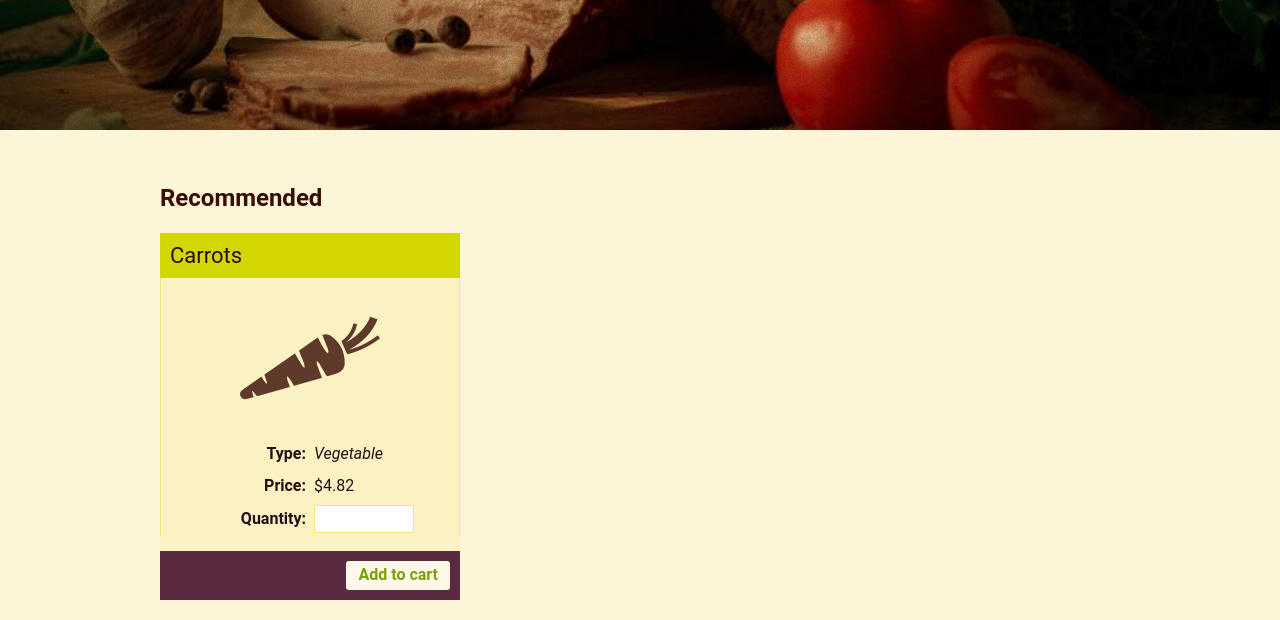
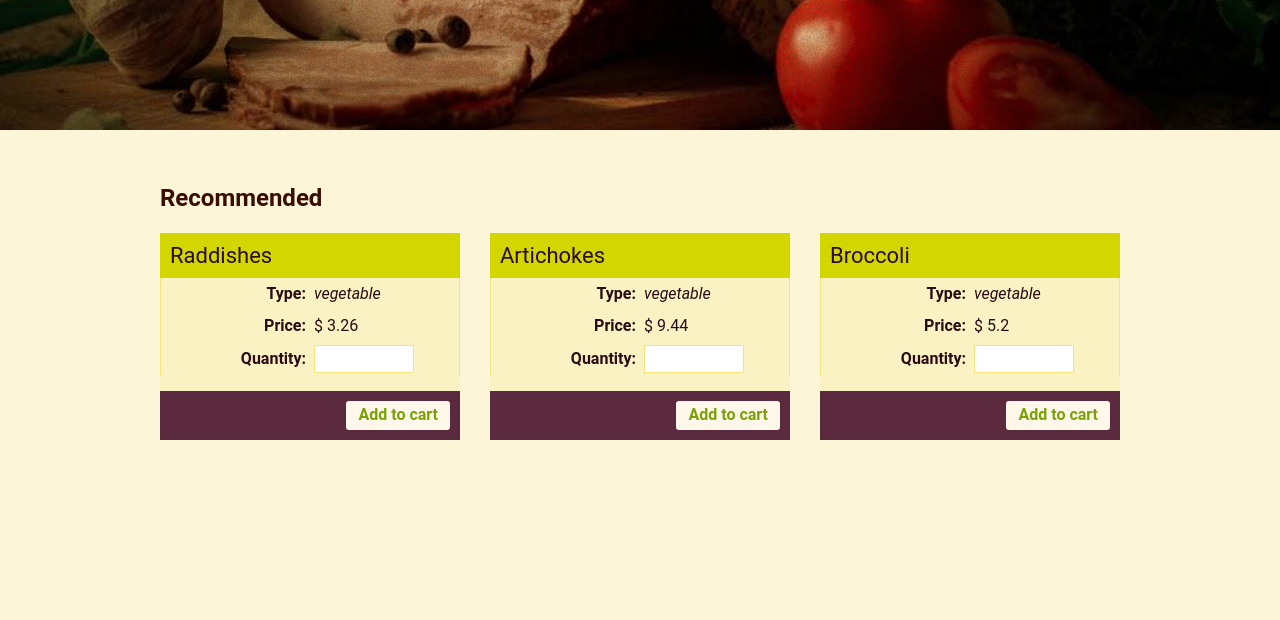
Before and after one commit to mathsz08/vue-site, a website: page src/app.html in a window 1280 px wide. Shown: the part 418-1038 px from the top of the page. After the commit the page ends 878 px from the top, so only its background shows below. Drawn offline with nearby package versions, Linux system fonts and the light colour scheme.

Commit message:
3rd commit

```diff
--- a/src/app.html
+++ b/src/app.html
@@ -25,7 +25,7 @@
         </nav>
         <a @click="toggleSideBar" class="top-bar-cart-link">
           <i class="icofont-cart-alt icofont-1x"></i>
-          <span>Cart (0)</span>
+          <span>Cart ({{  totalQuantity}})</span>
         </a>
       </header>
 
@@ -41,19 +41,19 @@
 
         <div class="recommended">
 
-          <div class="card">
+          <div v-for="(product,i) in inventory.slice(0,3)" :key="product.id" class="card">
             <div class="card-title">
-              Carrots
+              {{product.name}}
             </div>
             <div class="card-body">
-              <i class="icofont-10x icofont-carrot"></i>
+              <i class="icofont-10x icofont-{{product.icon}}"></i>
               <form>
                 <div class="row">
                   <div class="cell">
                     <label>Type:</label>
                   </div>
                   <div class="cell">
-                    <em>Vegetable</em>
+                    <em>{{product.type}}</em>
                   </div>
                 </div>
                 <div class="row">
@@ -61,7 +61,7 @@
                     <label>Price:</label>
                   </div>
                   <div class="cell">
-                    $4.82
+                    $ {{product.price.USD}}
                   </div>
                 </div>
                 <div class="row">
@@ -69,13 +69,13 @@
                     <label>Quantity:</label>
                   </div>
                   <div class="cell">
-                    <input type="number" v-model.number="inventory.carrots" >
+                    <input type="number" v-model.number="product.quantity" >
                   </div>
                 </div>
               </form>
             </div>
             <div class="card-footer">
-              <button @click="addToCart('carrots')" class="btn btn-light">Add to cart</button>
+              <button @click="addToCart(product.name,i)" class="btn btn-light">Add to cart</button>
             </div>
           </div>
 
@@ -86,7 +86,9 @@
       <sidebar
         v-if="showSideBar"
         :toggle="toggleSideBar"
-        :cart="cart">
+        :cart="cart"
+        :inventory="inventory"
+        :remove="removeItem"
         />
 
       <footer>
@@ -103,20 +105,27 @@
           return{
             showSideBar: false,
             inventory:[],
-            cart:{
-              carrots: 0 ,
-              pineapples:0,
-              cherries:0
-
-            }
+            cart:{}
+          }
+        },
+        computed:{
+          totalQuantity(){
+            return Object.values(this.cart).reduce((sum,curr) =>{
+              return sum + curr
+            }, 0)
           }
         },
         methods: {
-          addToCart(type){
-            this.cart[type] += this.inventory[type]
+          addToCart(name,index){
+            if(!this.cart[name]) this.cart[name]=0
+            this.cart[name] += this.inventory[index].quantity
+            this.inventory[index].quantity = 0
           },
           toggleSideBar(){
             this.showSideBar = !this.showSideBar
+          },
+          removeItem(name){
+            delete this.cart[name]
           }
         },
         async mounted(){
@@ -127,10 +136,19 @@
       });
 
       app.component('sidebar',{
-        props:['toggle','cart'],
-        computed:{
-          cartTotal(){
-            return this.cart.carrots * 4.82
+        props:['toggle','cart','inventory','remove'],
+        methods:{
+          getPrice(name){
+            const product = this.inventory.find((p) =>{
+              return p.name === name
+            })
+            return product.price.USD
+          },
+          calculateTotal(){
+            const total = Object.entries(this.cart).reduce((sum,curr, index) => {
+              return sum + (curr[1] * this.getPrice(curr[0]))
+            },0)
+            return total.toFixed(2)
           }
         },
         template: `
@@ -147,7 +165,7 @@
           <div class="cart-body">
             <table class="cart-table">
               <thead>
-                <tr>
+                <tr >
                   <th><span class="sr-only">Product Image</span></th>
                   <th>Product</th>
                   <th>Price</th>
@@ -157,14 +175,14 @@
                 </tr>
               </thead>
               <tbody>
-                <tr>
+                <tr v-for="(quantity,key,i) in cart" :key="i">
                   <td><i class="icofont-carrot icofont-3x"></i></td>
-                  <td>Carrot</td>
-                  <td>$4.82</td>
-                  <td class="center">{{ cart.carrots }}</td>
-                  <td>\${{ cart.carrots * 4.82}}</td>
+                  <td>{{key}}</td>
+                  <td>\${{getPrice(key)}}</td>
+                  <td class="center">{{ quantity }}</td>
+                  <td>\${{ quantity * getPrice(key)}}</td>
                   <td class="center">
-                    <button class="btn btn-light cart-remove">
+                    <button @click="remove(key)" class="btn btn-light cart-remove">
                       &times;
                     </button>
                   </td>
@@ -172,9 +190,9 @@
               </tbody>
             </table>
 
-            <p class="center"><em>No items in cart</em></p>
+            <p v-if="!Object.keys(cart).length" class="center"><em>No items in cart</em></p>
             <div class="spread">
-              <span><strong>Total:</strong> \${{cartTotal}}}</span>
+              <span><strong>Total:</strong> \${{calculateTotal() }}</span>
               <button class="btn btn-light">Checkout</button>
             </div>
           </div>
```
Also changed, not shown: src/views/products.html (+0 -1 lines).
